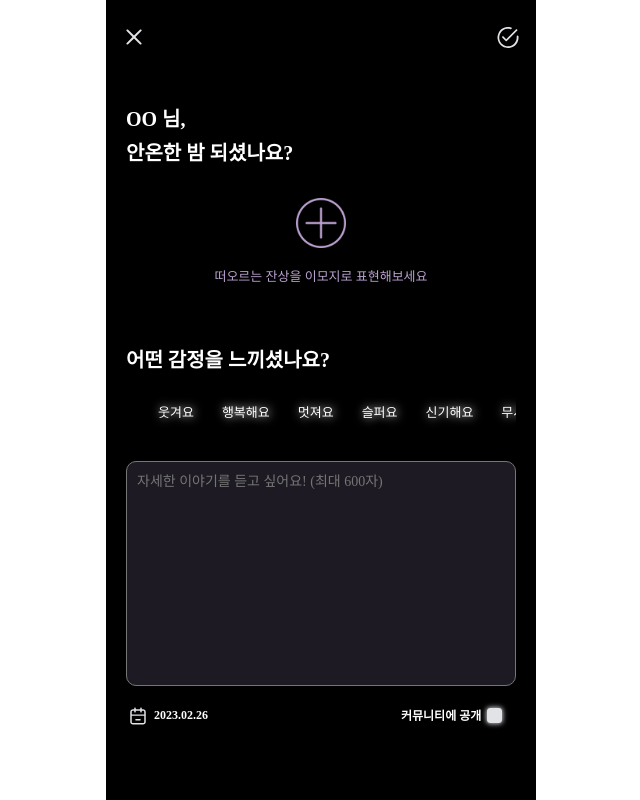
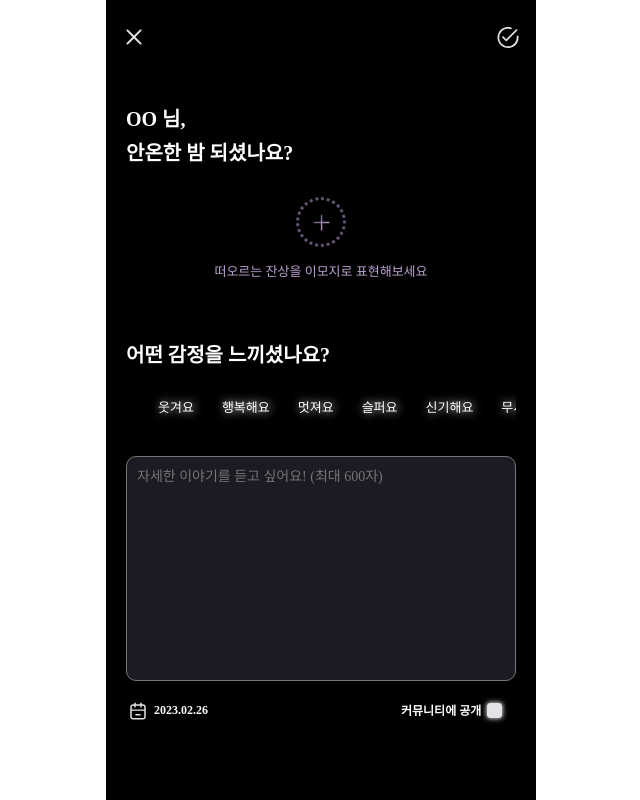
Before and after one commit to TEAM-DREAMCATCHER/DREAMCATCHER_Front-End, a React (Vite) app: page /recording in a window 1280 px wide. Shown: the whole page, without its empty margins (319-959 px from the left). Built offline with nearby package versions, Linux system fonts and the light colour scheme; no server answers; a web font is replaced by a local one.

Commit message:
refactor: recording 이모지 추가 버튼 컴포넌트 사용 및 세부 수정

```diff
--- a/src/components/common/AddButton/index.tsx
+++ b/src/components/common/AddButton/index.tsx
@@ -97,4 +97,6 @@ const StyledBtn = styled.button<StyledBtnProps>`
 
     border-style: ${({ shape }) => (shape ? 'dotted' : 'none')};
     border-radius: 50%;
+    border-color: ${({ shape }) => shape === true && '#635273'};
+    cursor: pointer;
 `
--- a/src/components/recordLayout/index.tsx
+++ b/src/components/recordLayout/index.tsx
@@ -4,7 +4,6 @@ import EmojiPicker, { Emoji } from 'emoji-picker-react'
 import {
     H2,
     EmojiDescription,
-    DefaultImage,
     EmojiButton,
     StyledLayout,
     EmojiContainer,
@@ -13,6 +12,7 @@ import {
 } from './style'
 import { EmojiClickData } from 'emoji-picker-react/dist/types/exposedTypes'
 import Category from './category'
+import AddButton from '../common/AddButton'
 
 const options = [
     '웃겨요',
@@ -50,12 +50,12 @@ function RecordLayout() {
                     <br />
                     안온한 밤 되셨나요?
                 </H2>
-                <EmojiContainer>
-                    <EmojiButton onClick={() => setShowPicker((prev) => !prev)}>
+                <EmojiContainer onClick={() => setShowPicker((prev) => !prev)}>
+                    <EmojiButton>
                         {recordState.emoji ? (
                             <Emoji unified={recordState.emoji} size={50} />
                         ) : (
-                            <DefaultImage src="img/plusCircle.png" alt="이모티콘 추가 버튼이미지" />
+                            <AddButton shape="dot" size="md" />
                         )}
                     </EmojiButton>
                     <EmojiDescription>떠오르는 잔상을 이모지로 표현해보세요</EmojiDescription>
--- a/src/components/recordLayout/style.ts
+++ b/src/components/recordLayout/style.ts
@@ -28,21 +28,21 @@ export const EmojiContainer = styled.div`
     justify-content: center;
     align-items: center;
     margin-top: 27px;
+    cursor: pointer;
+`
+
+export const EmojiButton = styled.div`
+    width: 50px;
+    height: 50px;
+    display: flex;
+    justify-content: center;
+    align-items: center;
 `
 
 export const SEmoji = styled.div`
     position: fixed;
     z-index: 10;
     top: 310px;
-`
-
-export const DefaultImage = styled.img`
-    width: 50px;
-    filter: invert(78%) sepia(11%) saturate(889%) hue-rotate(226deg) brightness(87%) contrast(84%);
-`
-
-export const EmojiButton = styled.button`
-    cursor: pointer;
 `
 
 export const EmojiDescription = styled.div`
```
